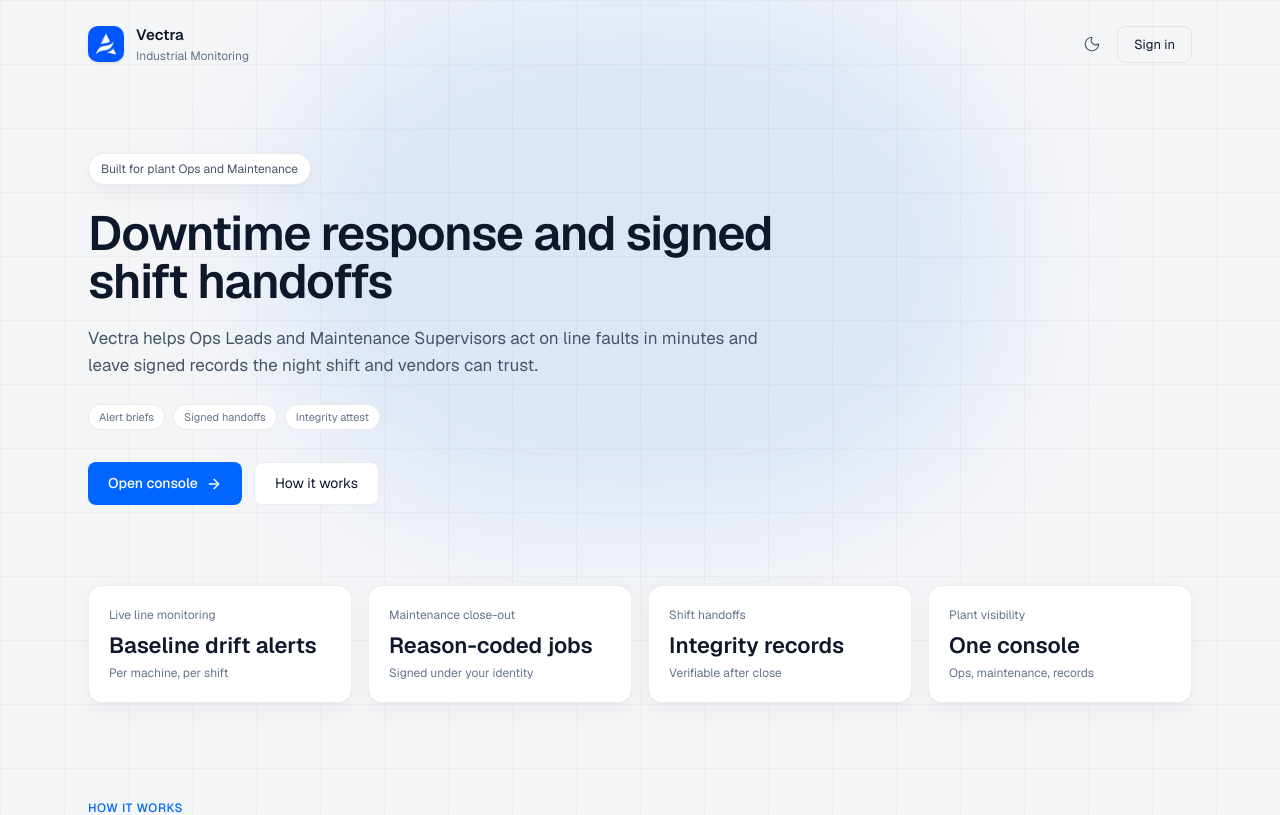
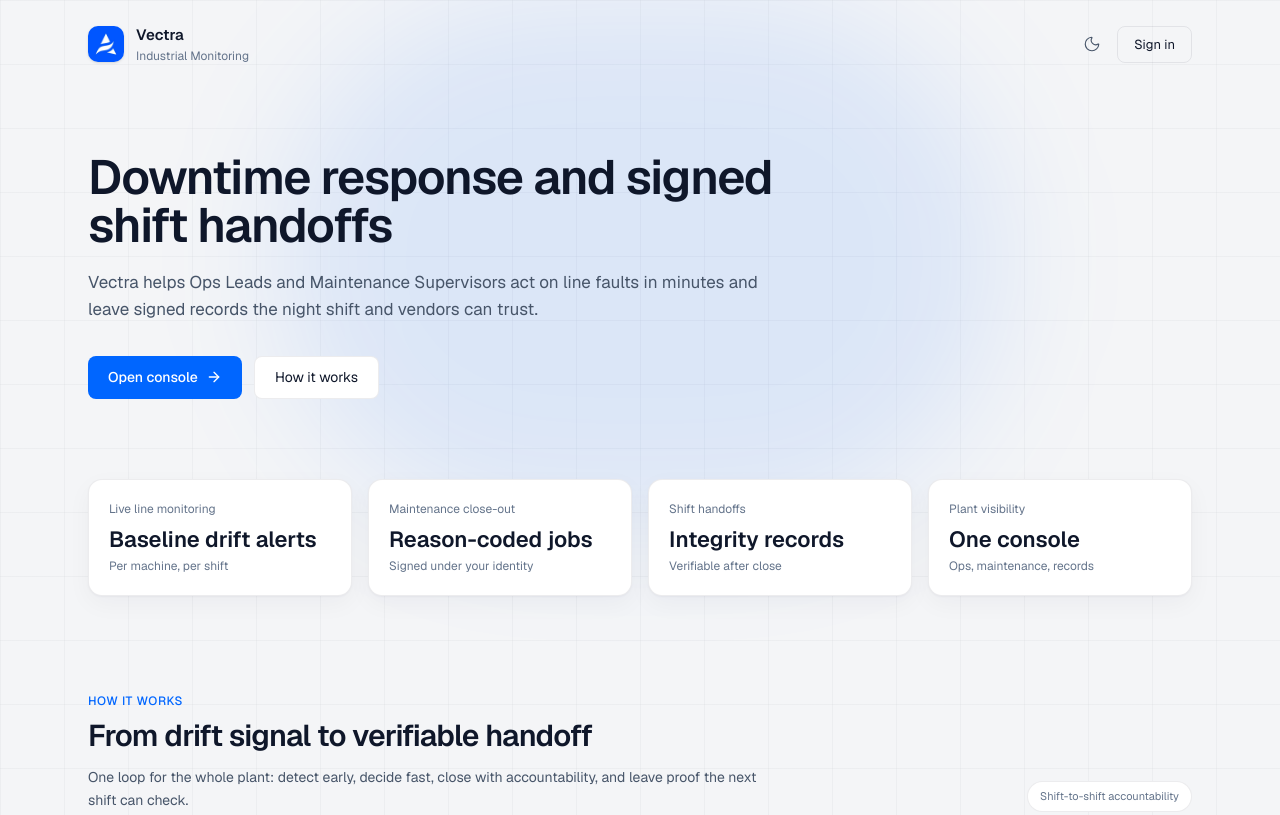
Before and after one commit to thesithunyein/vectra, a Next.js app: page / in a window 1280 px wide. Shown: the top 815 px of the page. Built offline with nearby package versions, Linux system fonts and the light colour scheme.

Commit message:
Remove clutter from landing hero, CTA, and footer.
Co-authored-by: Cursor <cursoragent@cursor.com>

```diff
--- a/src/app/page.tsx
+++ b/src/app/page.tsx
@@ -9,7 +9,6 @@ import {
   ShieldCheck,
   Sparkles,
   Users,
-  Wallet,
   Wrench,
 } from "lucide-react";
 import { FaqAccordion } from "@/components/landing/FaqAccordion";
@@ -163,9 +162,6 @@ export default function LandingPage() {
           transition={{ duration: 0.4 }}
           className="max-w-3xl"
         >
-          <div className="mb-6 inline-flex items-center rounded-full border border-[var(--border-subtle)] bg-[var(--bg-card)] px-3 py-1.5 text-[12px] text-[var(--text-secondary)] shadow-[var(--shadow-card)]">
-            Built for plant Ops and Maintenance
-          </div>
           <h1 className="text-4xl font-semibold tracking-tight sm:text-5xl">
             Downtime response and signed shift handoffs
           </h1>
@@ -173,16 +169,6 @@ export default function LandingPage() {
             Vectra helps Ops Leads and Maintenance Supervisors act on line faults in minutes
             and leave signed records the night shift and vendors can trust.
           </p>
-          <div className="mt-6 flex flex-wrap gap-2">
-            {["Alert briefs", "Signed handoffs", "Integrity attest"].map((tag) => (
-              <span
-                key={tag}
-                className="rounded-full border border-[var(--border-subtle)] bg-[var(--bg-elevated)] px-2.5 py-1 text-[11px] text-[var(--text-muted)]"
-              >
-                {tag}
-              </span>
-            ))}
-          </div>
           <div className="mt-8 flex flex-wrap gap-3">
             <Link
               href="/login"
@@ -359,10 +345,6 @@ export default function LandingPage() {
           viewport={{ once: true }}
           className="mt-20 flex flex-col items-center rounded-2xl border border-[var(--border-subtle)] bg-gradient-to-b from-[var(--bg-card)] to-[var(--bg-elevated)] px-8 py-12 text-center"
         >
-          <div className="mb-4 flex items-center gap-2 text-[12px] text-[var(--text-muted)]">
-            <Wallet className="h-4 w-4" strokeWidth={1.5} />
-            Google · Email · Phantom · MetaMask
-          </div>
           <h2 className="text-2xl font-semibold tracking-tight">Run your plant on one console</h2>
           <p className="mt-3 max-w-lg text-[14px] text-[var(--text-secondary)]">
             Sign in to set up your workspace, connect lines as they come online, and close
@@ -379,21 +361,9 @@ export default function LandingPage() {
       </main>
 
       <footer className="relative z-10 border-t border-[var(--border-subtle)] py-8 text-center text-[12px] text-[var(--text-muted)]">
-        <div className="mb-2 flex items-center justify-center gap-2">
+        <div className="flex items-center justify-center gap-2">
           <BrandLogo size={20} />
           <span className="font-medium text-[var(--text-secondary)]">Vectra</span>
-        </div>
-        Industrial Monitoring · Built for manufacturing teams
-        <div className="mt-3 flex justify-center gap-4">
-          <a href="#how-it-works" className="hover:text-[var(--text-secondary)]">
-            How it works
-          </a>
-          <a href="#faq" className="hover:text-[var(--text-secondary)]">
-            FAQ
-          </a>
-          <Link href="/login" className="hover:text-[var(--text-secondary)]">
-            Sign in
-          </Link>
         </div>
       </footer>
     </div>
```
